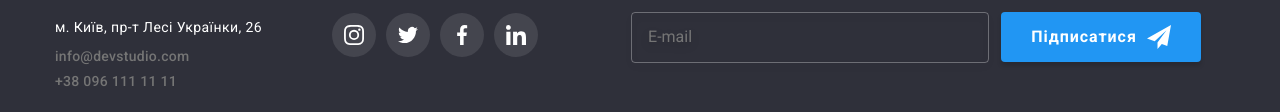
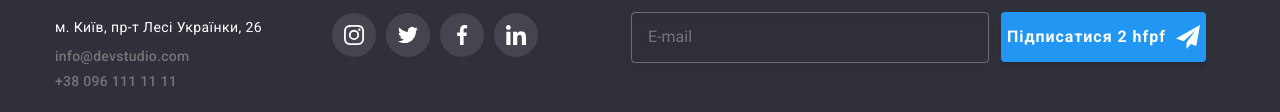
Before and after one commit to RuslanTomiak/goit-markup-hw-06, a plain HTML site: page portfolio.html in a window 1280 px wide. Shown: the part 1725-1837 px from the top of the page. Drawn offline with nearby package versions, Linux system fonts and the light colour scheme.

Commit message:
work6-new

```diff
--- a/portfolio.html
+++ b/portfolio.html
@@ -342,7 +342,7 @@
                 placeholder="E-mail"
               />
               <button class="form-btn-footer" type="submit">
-                Підписатися
+                Підписатися 2 hfpf
                 <svg class="icon-form-footer" width="24" height="24">
                   <use href="./img/icons.svg#icon-send-mail"></use>
                 </svg>
```
